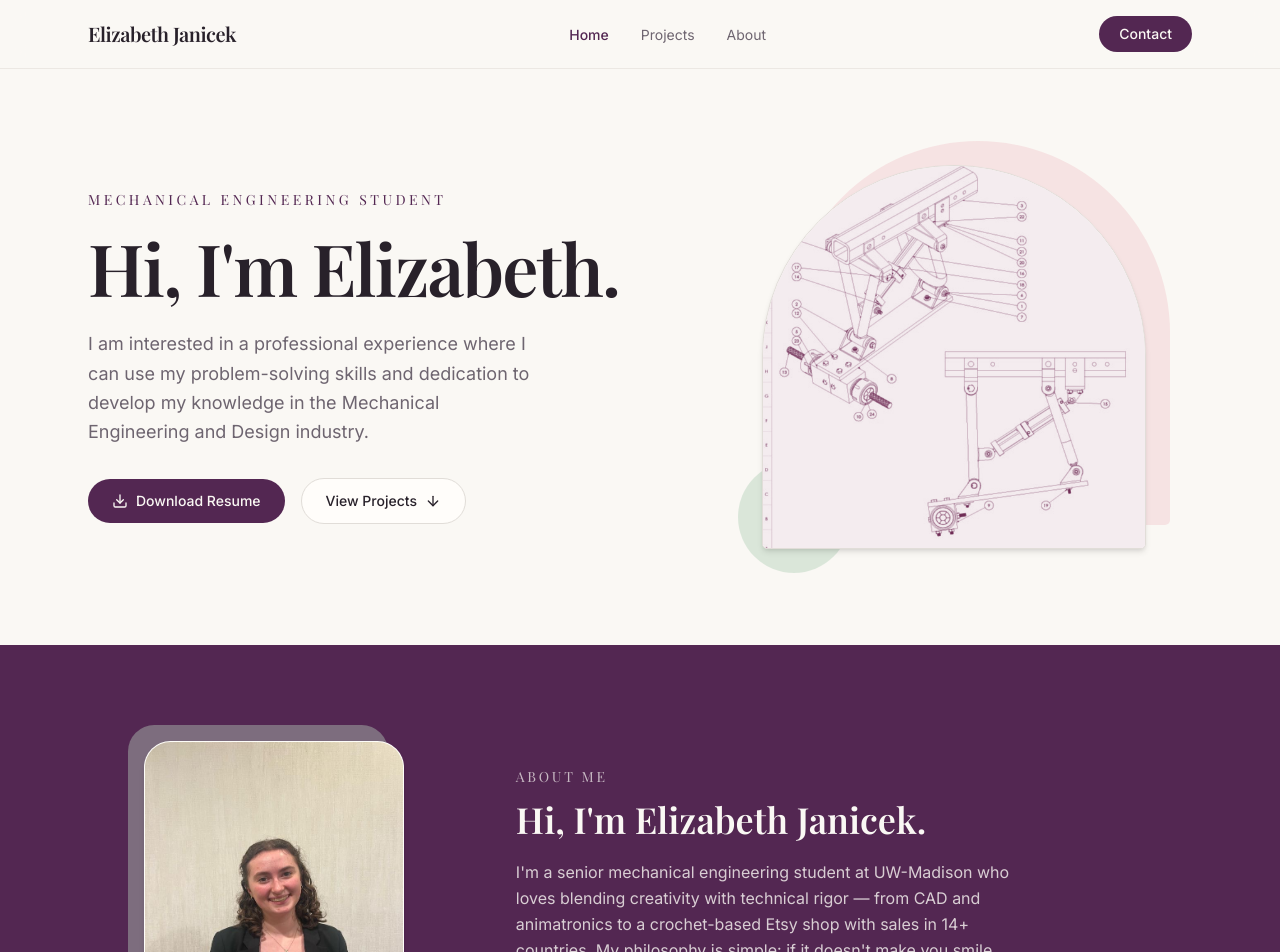
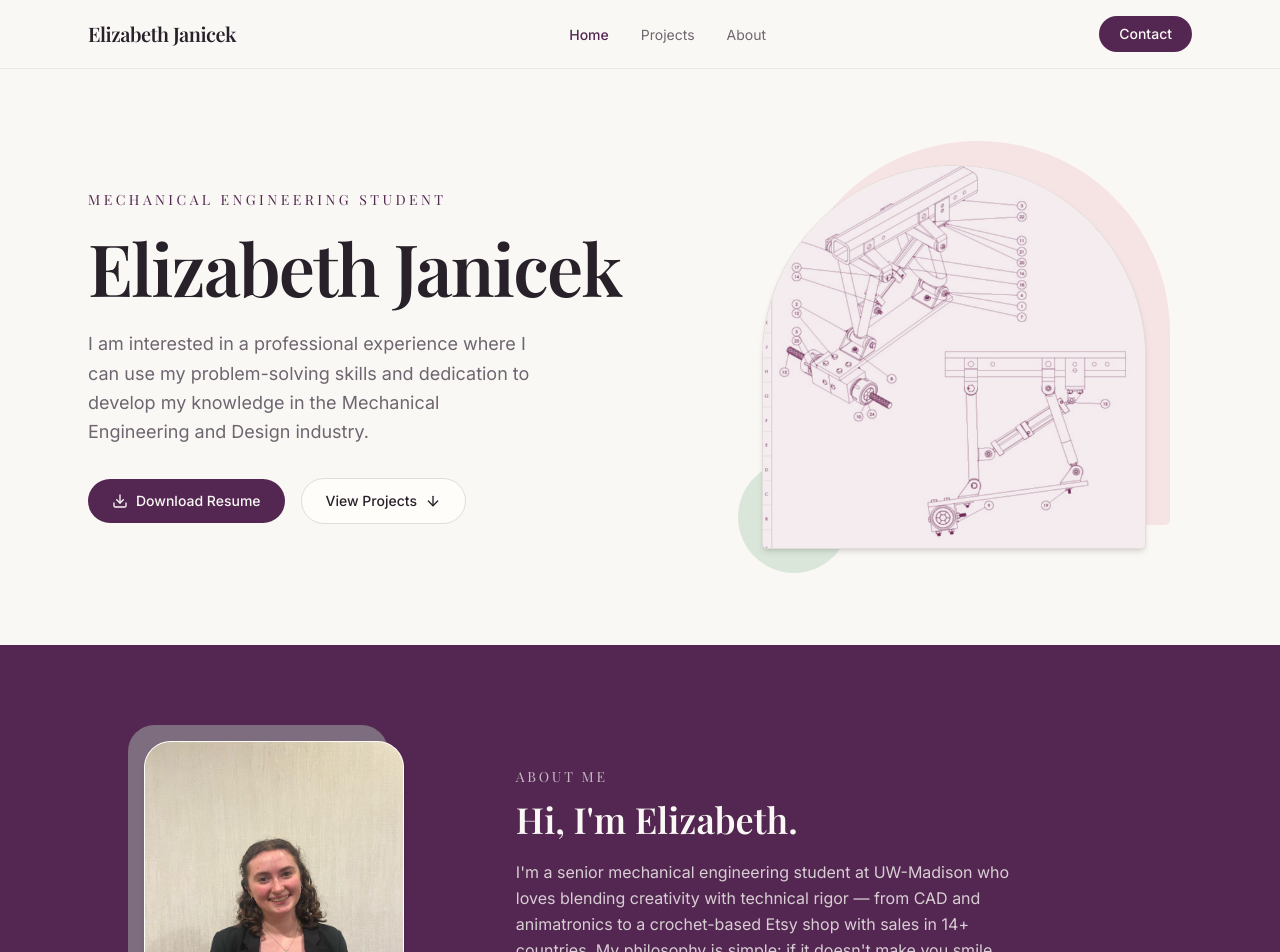
Before and after one commit to ProudLizzie/portfolio, a Next.js app: page / in a window 1280 px wide. Shown: the top 952 px of the page. Built offline with nearby package versions, Linux system fonts and the light colour scheme; a web font is replaced by a local one.

Commit message:
Use full name in hero heading and first name in about-me heading

```diff
--- a/components/home/about-me.tsx
+++ b/components/home/about-me.tsx
@@ -24,7 +24,7 @@ export function AboutMe() {
               About Me
             </p>
             <h2 className="mt-3 text-balance font-serif text-3xl font-semibold text-primary-foreground md:text-4xl">
-              Hi, I&apos;m {profile.name}.
+              Hi, I&apos;m {profile.name.split(' ')[0]}.
             </h2>
             <p className="mt-5 max-w-lg text-pretty leading-relaxed text-primary-foreground/80">
               I&apos;m a senior mechanical engineering student at UW-Madison who loves
--- a/components/home/hero.tsx
+++ b/components/home/hero.tsx
@@ -12,7 +12,7 @@ export function Hero() {
             {profile.role}
           </p>
           <h1 className="mt-5 text-balance font-serif text-5xl font-semibold leading-[1.05] tracking-tight text-foreground sm:text-6xl lg:text-7xl">
-            Hi, I&apos;m {profile.name.split(' ')[0]}.
+            {profile.name}
           </h1>
           <p className="mt-6 max-w-md text-pretty text-lg leading-relaxed text-muted-foreground">
             {profile.intro}
```
